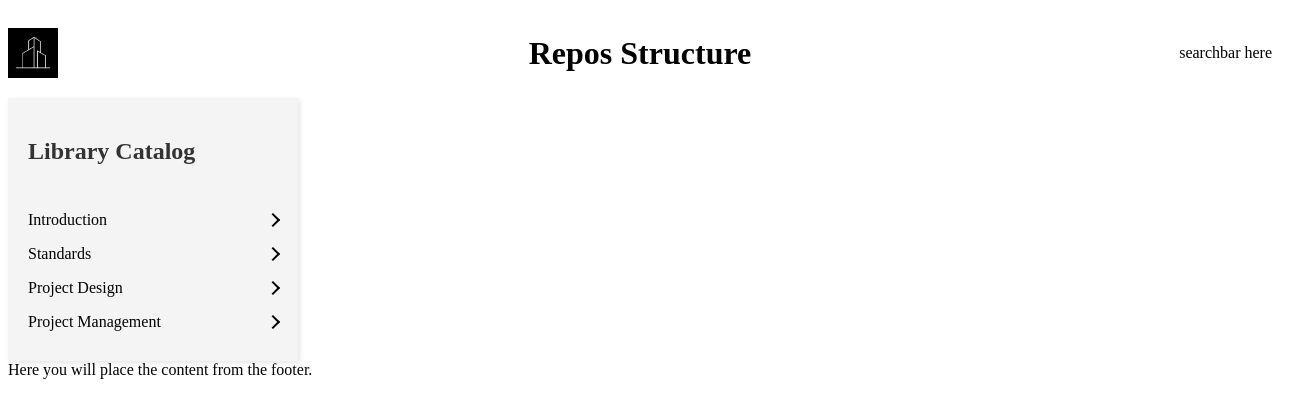
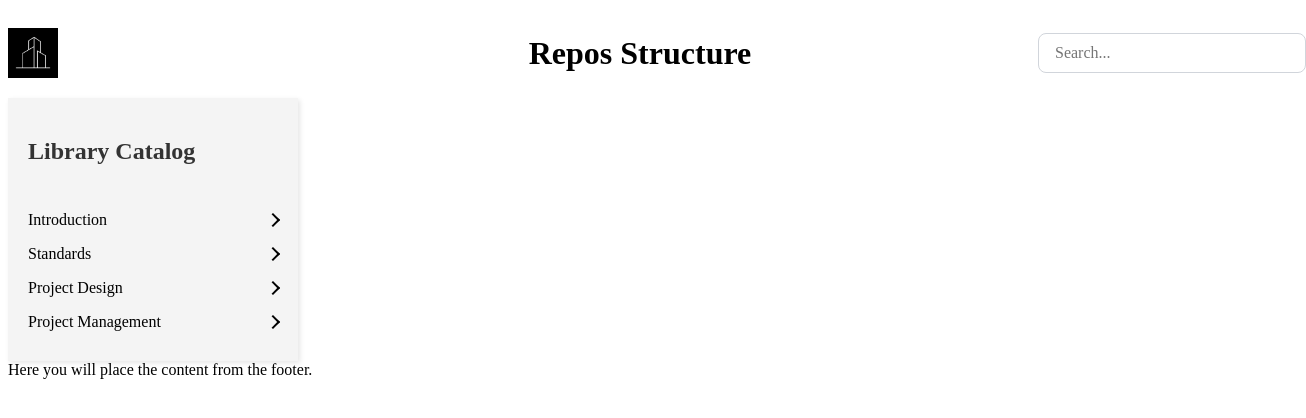
Before and after one commit to Entus01/Repos-Documentation, a React (Vite) app: page / in a window 1280 px wide. Shown: the top 418 px of the page, 1306 px wide, since content can reach past the window. Built offline with nearby package versions, Linux system fonts and the light colour scheme.

Commit message:
feat(search): add shared search context and hook

```diff
--- a/src/components/Header/Header.jsx
+++ b/src/components/Header/Header.jsx
@@ -1,5 +1,6 @@
 import React from 'react';
 import "./Header.css";
+import SearchBar from '../SearchBar/SearchBar';
 
 export default function Header({ logo, title }) {
     return (
@@ -15,7 +16,7 @@ export default function Header({ logo, title }) {
             </h1>
 
             <div className="header__searchbar">
-                searchbar here
+                <SearchBar />
             </div>
         </header>
     );
--- /dev/null
+++ b/src/components/SearchBar/SearchBar.css
@@ -0,0 +1,17 @@
+.searchbar {
+    width: 100%;
+}
+
+.searchbar__input {
+    width: 100%;
+    padding: 10px 16px;
+    border: 1px solid #d1d5db;
+    border-radius: 8px;
+    font: inherit;
+    outline: none;
+    transition: border-color 0.2s ease;
+}
+
+.searchbar__input:focus {
+    border-color: #6b7280;
+}
--- /dev/null
+++ b/src/components/SearchBar/SearchBar.jsx
@@ -0,0 +1,21 @@
+import React from "react";
+import "./SearchBar.css";
+import { useSearch } from "../../hooks/useSearch.js";
+
+export default function SearchBar({
+    placeholder = "Search...",
+}) {
+    const { search, setSearch } = useSearch();
+
+    return (
+        <div className="searchbar">
+            <input
+                className="searchbar__input"
+                type="text"
+                placeholder={placeholder}
+                value={search}
+                onChange={(e) => setSearch(e.target.value)}
+            />
+        </div>
+    );
+}
--- /dev/null
+++ b/src/context/SearchContext.jsx
@@ -0,0 +1,13 @@
+import { createContext, useState } from "react";
+
+export const SearchContext = createContext();
+
+export function SearchProvider({ children }) {
+    const [search, setSearch] = useState("");
+
+    return (
+        <SearchContext.Provider value={{ search, setSearch }}>
+            {children}
+        </SearchContext.Provider>
+    );
+}
--- /dev/null
+++ b/src/hooks/useSearch.js
@@ -0,0 +1,6 @@
+import { useContext } from "react";
+import { SearchContext } from "../context/SearchContext.jsx";
+
+export function useSearch() {
+    return useContext(SearchContext);
+}
```
Also changed, not shown: src/App/App.jsx (+11 -3 lines).
